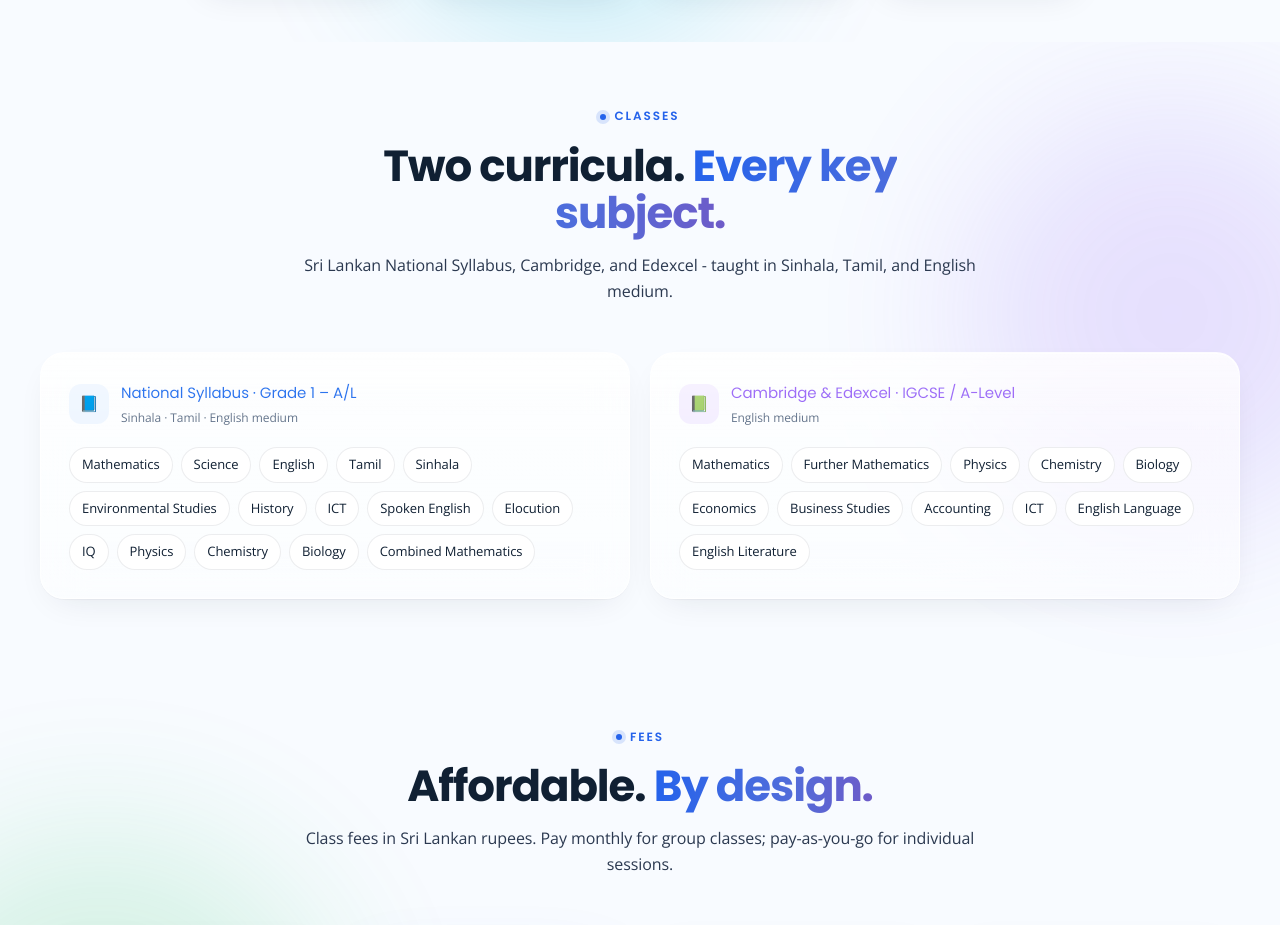
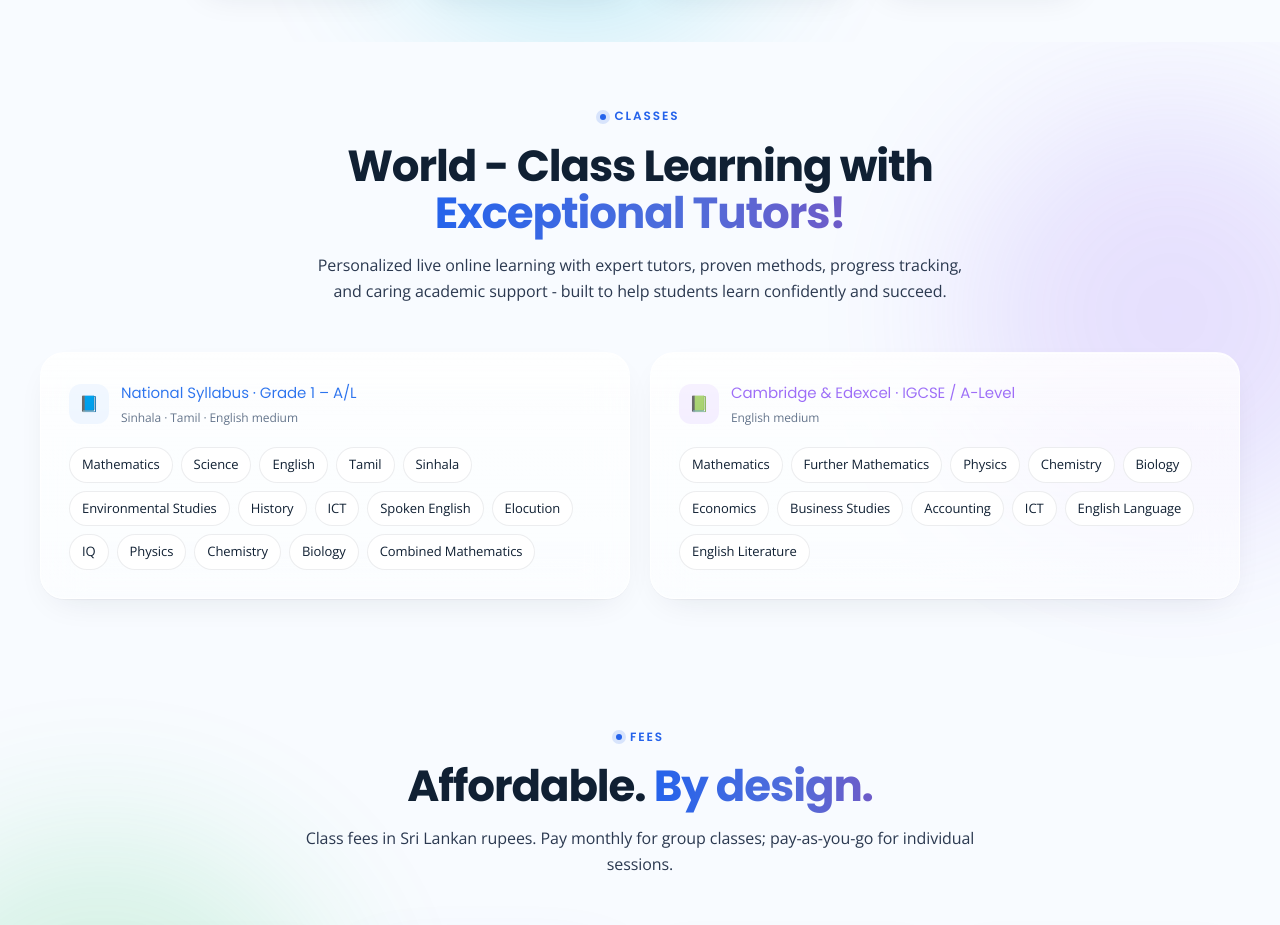
Before and after one commit to edustutor/edusmainwebsite, a Next.js app: page /sl in a window 1280 px wide. Shown: the part 980-1905 px from the top of the page. Built offline with nearby package versions, Linux system fonts and the light colour scheme.

Commit message:
feat: enhance messaging for Sri Lanka page to emphasize personalized learning and expert support

```diff
--- a/app/sl/page.tsx
+++ b/app/sl/page.tsx
@@ -118,11 +118,11 @@
           <div className="text-center max-w-2xl mx-auto">
             <p className="eyebrow"><span className="dot" />Classes</p>
             <h2 className="heading mt-4" style={{ fontSize: "var(--fs-display)" }}>
-              Two curricula. <em>Every key subject.</em>
+              World - Class Learning with <em>Exceptional Tutors!</em>
             </h2>
             <p className="text-[#2B3950] text-[16px] mt-4 leading-relaxed">
-              Sri Lankan National Syllabus, Cambridge, and Edexcel - taught in Sinhala, Tamil, and
-              English medium.
+              Personalized live online learning with expert tutors, proven methods, progress tracking,
+              and caring academic support - built to help students learn confidently and succeed.
             </p>
           </div>
 
```
